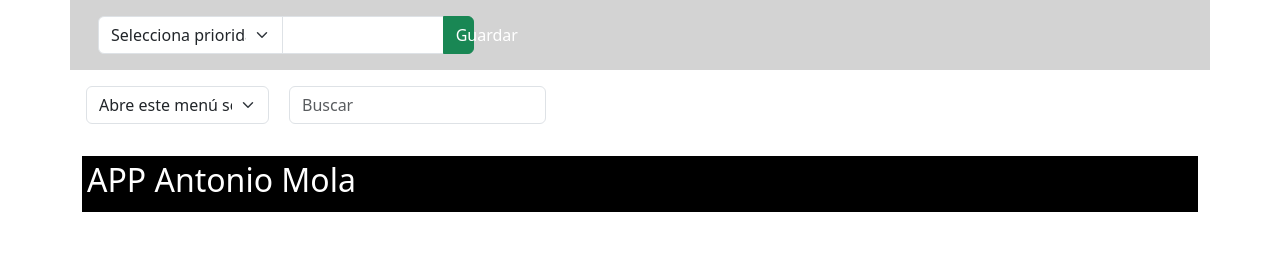
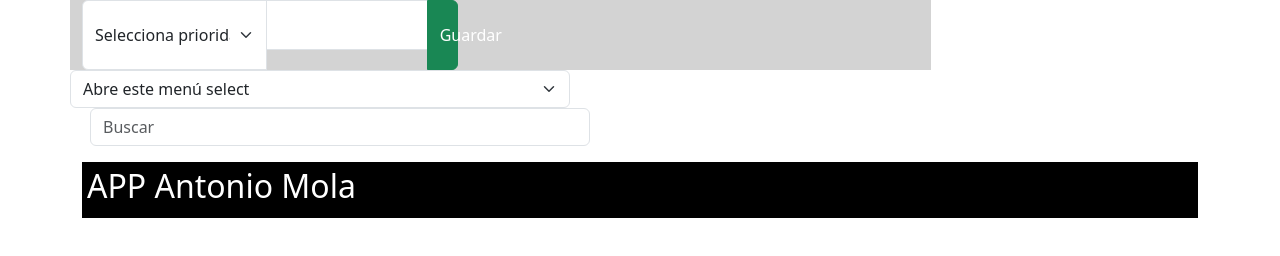
Before and after one commit to antoniotomast/Proyecto-final-JavaScript, a plain HTML site: page index.html in a window 1280 px wide. Drawn offline with nearby package versions, Linux system fonts and the light colour scheme.

Commit message:
eliminadas clases innecesarias bootstrap

```diff
--- a/css/style.css
+++ b/css/style.css
@@ -1,3 +1,12 @@
+#guardarTarea {
+    height: 70px;
+}
+
+#inputGuardar {
+
+    height: 50px;
+}
+
 .input-group {
     width: 400px;
 }
--- a/index.html
+++ b/index.html
@@ -16,29 +16,30 @@
 
     <header>
         <div class="container">
-            <div class="row" style="background-color: lightgray;" id="guardarTarea">
-                <form class="input-group m-3">
-                    <select class="col form-select" aria-label="Default select example" id="selectPrioridad"
-                        name="prioridad">
+            <div class="col-9">
+                <div class="row x-1" style="background-color: lightgray;" id="guardarTarea">
+                    <form class="input-group col-12 col-md-3">
+                        <select class="col form-select" id="selectPrioridad" name="prioridad">
                             <option selected>Selecciona prioridad</option>
                             <option value="urgente">URGENTE</option>
                             <option value="diaria">Diaria</option>
                             <option value="mensual">Mensual</option>
                         </select>
                         <input type="text" class="form-control" id="inputGuardar" name="titulo">
-                    <button type="submit" class="btn btn-success col-sm-12 col-md-1" id="guardar"
+                        <button type="submit" class="btn btn-success col-12 col-md-1" id="guardar"
                             name="submit">Guardar</button>
                     </form>
 
                 </div>
-            <div class="row p-3">
-                <select class="col form-select" aria-label="Default select example" id="filtro">
+                <div class="row">
+                    <select class="col-12 col-md-4 form-select" id="filtro">
                         <option selected>Abre este menú select</option>
                         <option value="urgente">URGENTE</option>
                         <option value="diaria">Diaria</option>
                         <option value="mensual">Mensual</option>
                     </select>
-                <input class="form-control me-2 col" type="search" placeholder="Buscar" aria-label="Search" id="search">
+                    <input class="form-control col-md-4 col-12" type="search" placeholder="Buscar" id="search">
+                </div>
             </div>
         </div>
     </header>
```
Lines whose indentation alone changed are shown as unchanged.
